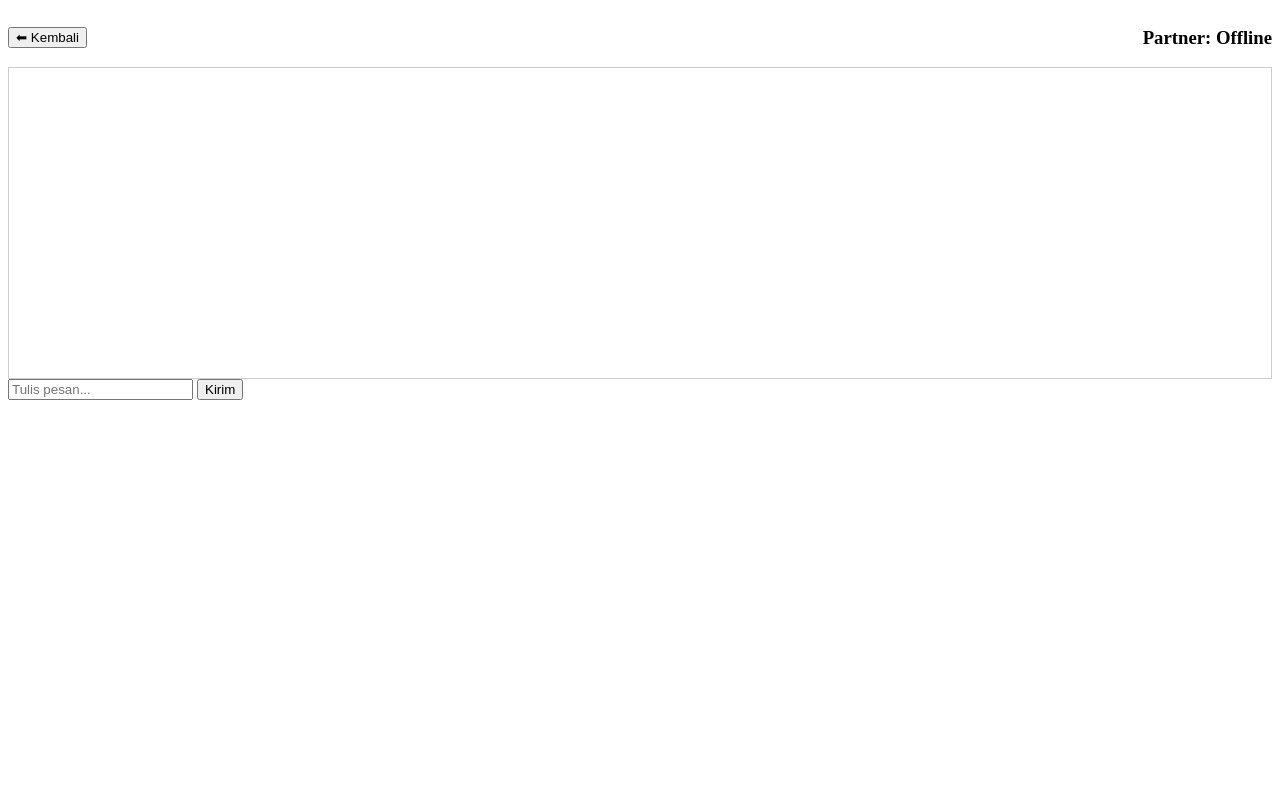
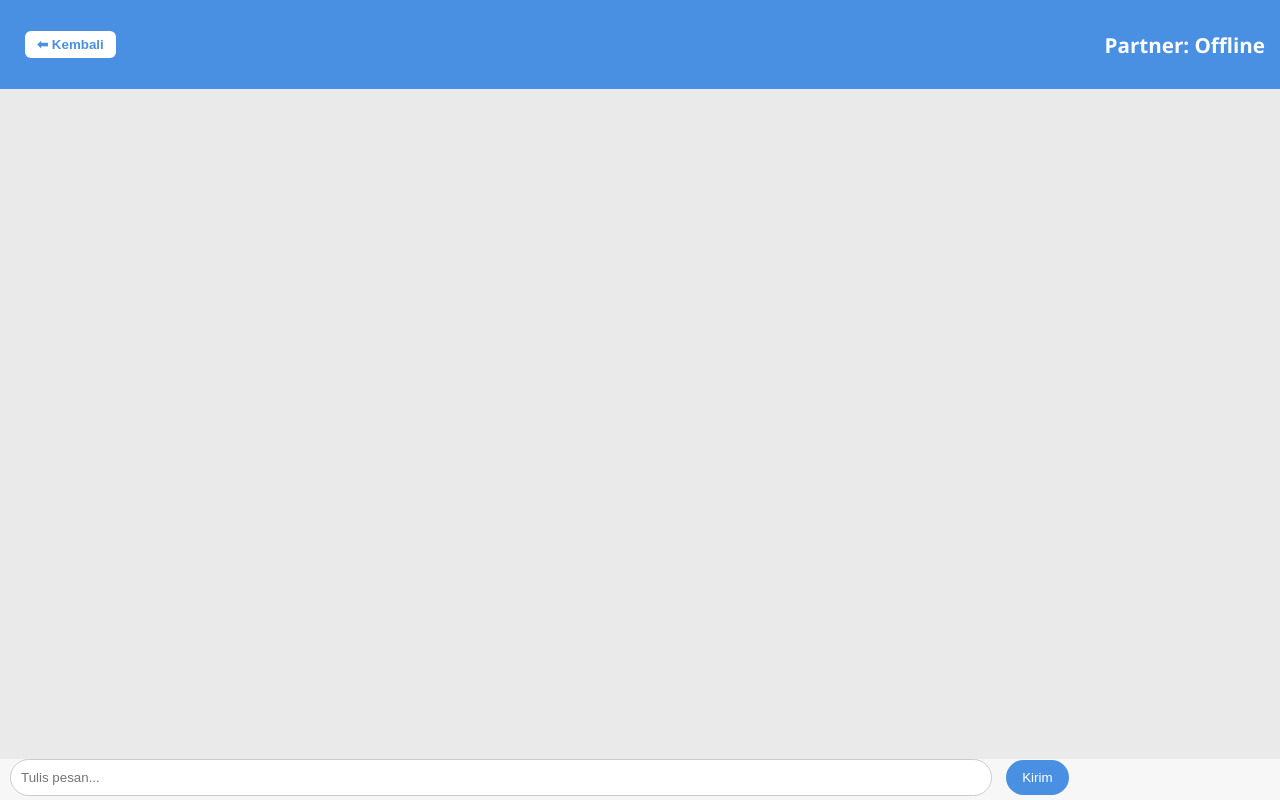
Before and after one commit to imn0thero/E2EChat, a plain HTML site: page public/chat.html in a window 1280 px wide. Drawn offline with nearby package versions, Linux system fonts and the light colour scheme; no server answers.

Commit message:
Update chat.html

```diff
--- a/public/chat.html
+++ b/public/chat.html
@@ -3,12 +3,7 @@
 <head>
   <meta charset="UTF-8">
   <title>Chat</title>
-  <style>
-    #header { display: flex; justify-content: space-between; align-items: center; }
-    #messages { height: 300px; overflow-y: scroll; border: 1px solid #ccc; padding: 5px; }
-    .message { margin-bottom: 10px; }
-    .timestamp { font-size: 0.8em; color: gray; }
-  </style>
+  <link rel="stylesheet" href="style.css">
 </head>
 <body>
   <div id="header">
```
